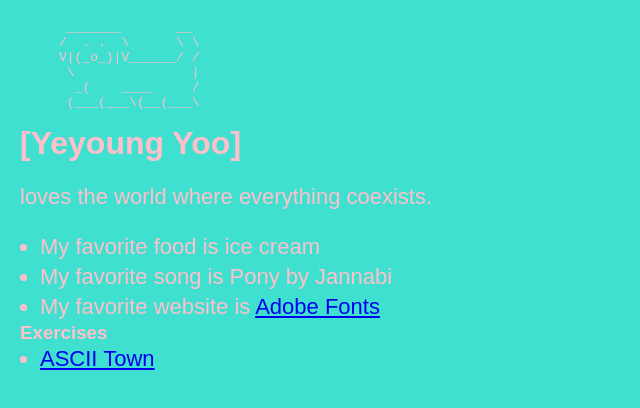
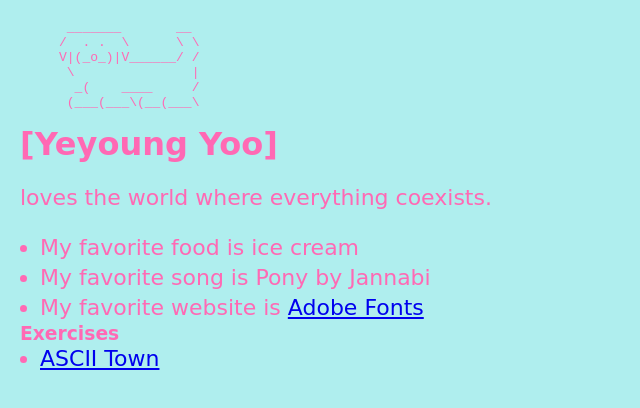
Before and after one commit to syooy3/UIDesign1, a plain HTML site: page index.html in a window 1280 px wide. Shown: the whole page, without its empty margins (0-640 px from the left). Drawn offline with Linux system fonts and the light colour scheme.

Commit message:
Update style.css

```diff
--- a/assets/style.css
+++ b/assets/style.css
@@ -7,9 +7,9 @@
 /* adjusting fonts */
 
 body {
-	 background: turquoise;
-	 color: pink;
-	font-family: sans-serif;
+	 background: paleturquoise;
+	 color: hotpink;
+	font-family: cursive;
 	transition: background 500ms ease;
 }
 
```
